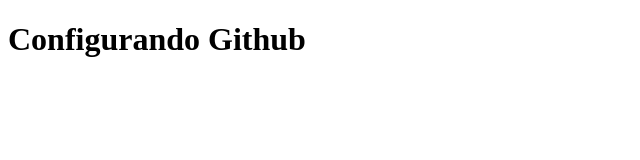
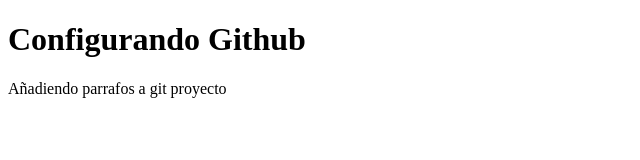
Before and after one commit to leger74/git, a plain HTML site: page index.html in a window 1280 px wide. Shown: the whole page, without its empty margins (0-640 px from the left). Drawn offline with Linux system fonts and the light colour scheme.

Commit message:
Añadido parrafo

```diff
--- a/index.html
+++ b/index.html
@@ -8,6 +8,7 @@
 </head>
 <body>
     <h1>Configurando Github</h1>
+    <p>Añadiendo parrafos a git proyecto</p>
 
 </body>
 </html>
```
